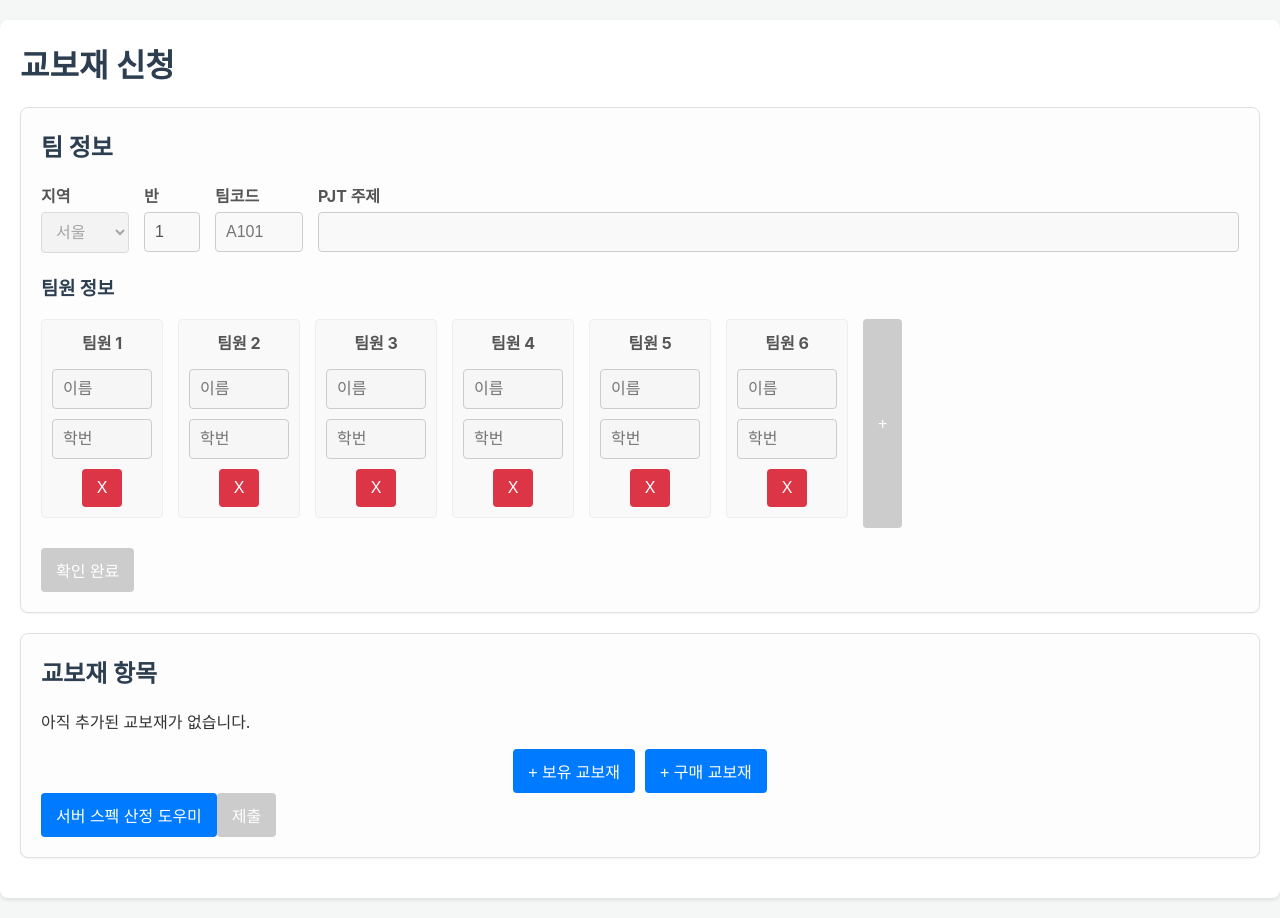
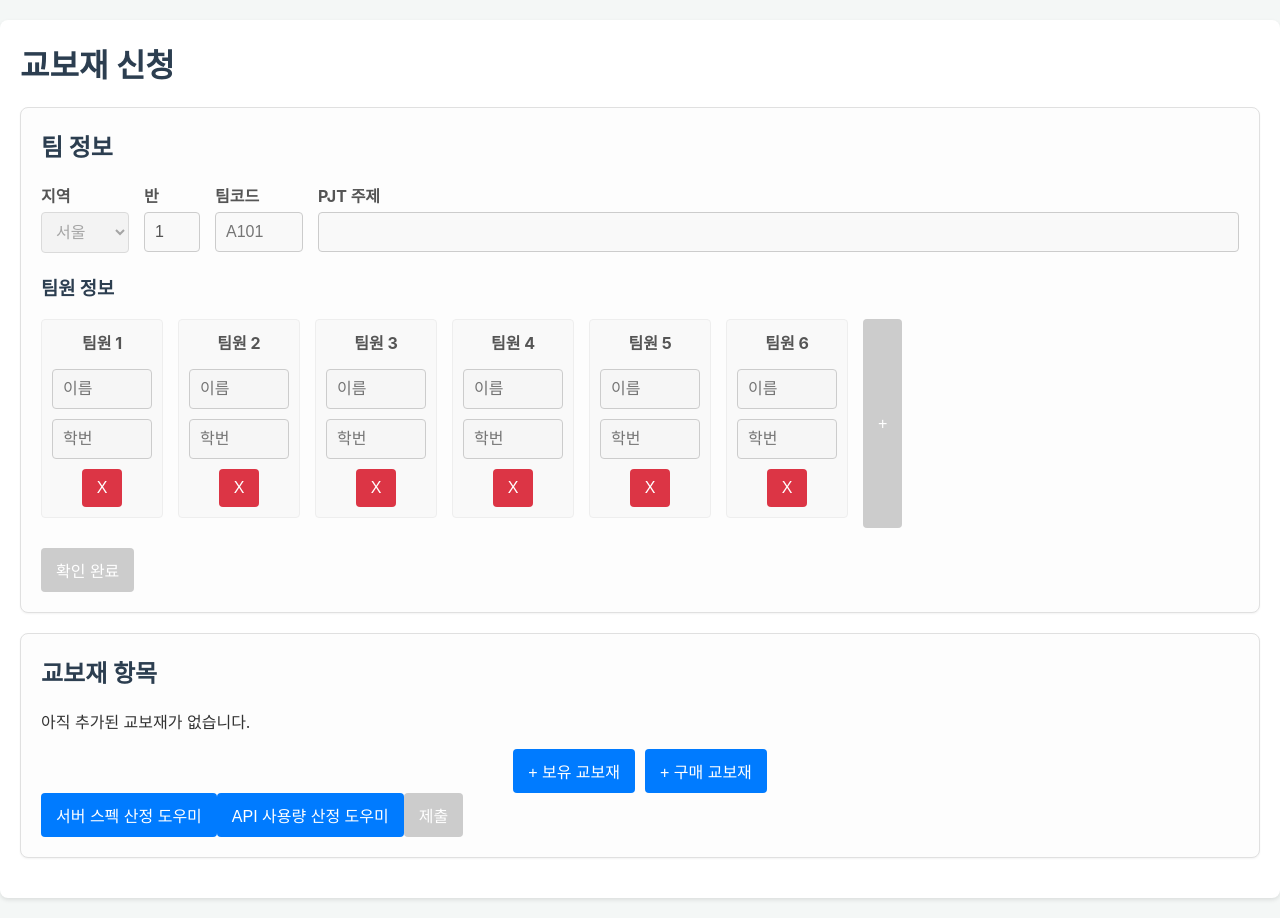
Before and after one commit to cursor-101/gyobojae, a React (Create React App) app: page /student/apply in a window 1280 px wide. Both pictures are taken after a click on the button "확인". Built offline with nearby package versions, Linux system fonts and the light colour scheme.

Commit message:
feat: add API advisor button

```diff
--- a/src/components/application/Materials.js
+++ b/src/components/application/Materials.js
@@ -83,6 +83,7 @@ const Materials = ({ materials, setMaterials, teamMembers }) => {
       </div>
 
       <button>서버 스펙 산정 도우미</button>
+      <button>API 사용량 산정 도우미</button>
 
       <button disabled={materials.length === 0}>제출</button>
     </div>
```
